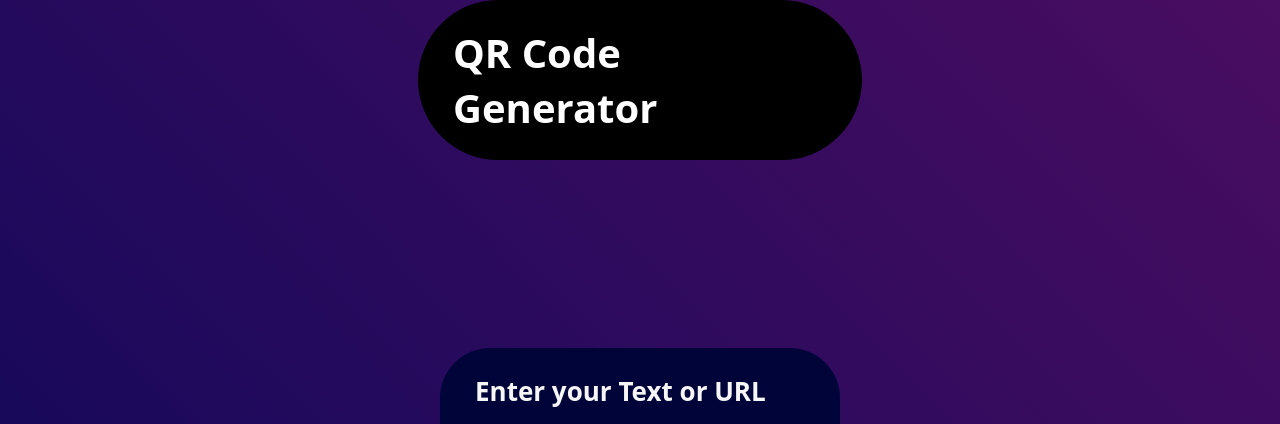
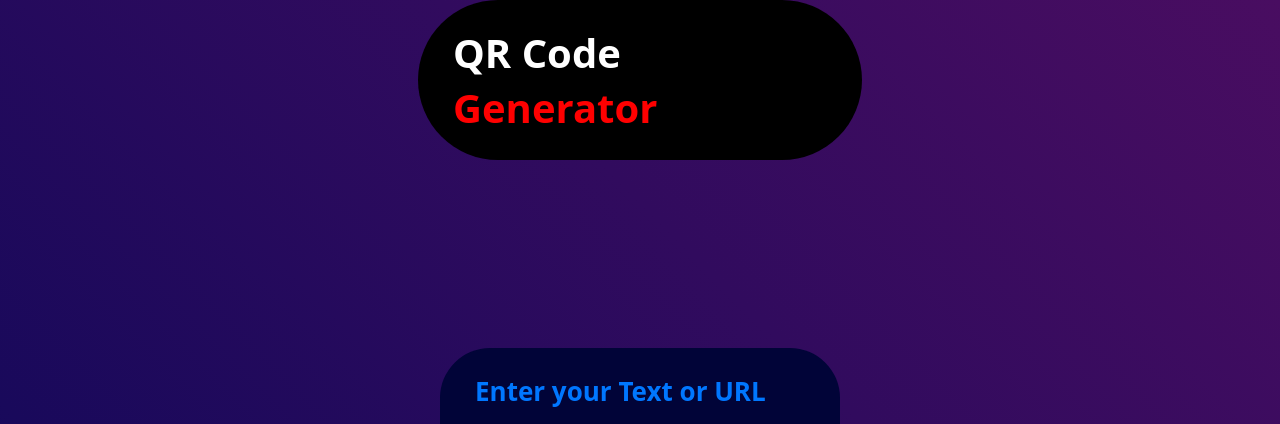
Before and after one commit to shubhkr72/QrCodeGenerator, a plain HTML site: page index.html in a window 1280 px wide. Shown: the top 424 px of the page. Drawn offline with Linux system fonts and the light colour scheme.

Commit message:
Update index.html

```diff
--- a/index.html
+++ b/index.html
@@ -2,16 +2,16 @@
 <html>
 <head>
     <meta name="viewport" content="width=device-width, initial-scale=1.0">
-    <title>QR Code Generator Using HTML CSS And JavaScript</title>
+    <title>QR Code Generator</title>
     <link rel="stylesheet" href="style.css">
 </head>
 <body>
     <div class="heading">
-        <p>QR Code Generator</p>
+        <p>QR Code <span>Generator</span></p>
 
     </div>
 <div class="container">
-    <p style="color:rgb(246, 246, 246)"> Enter your Text or URL</p>
+    <p style="color:rgb(0, 119, 255)"> Enter your Text or URL</p>
     <input style="font-size: 12px;" type="text" placeholder="Text or URL" id="qrText">
 
     <div id="imgBox">
```
